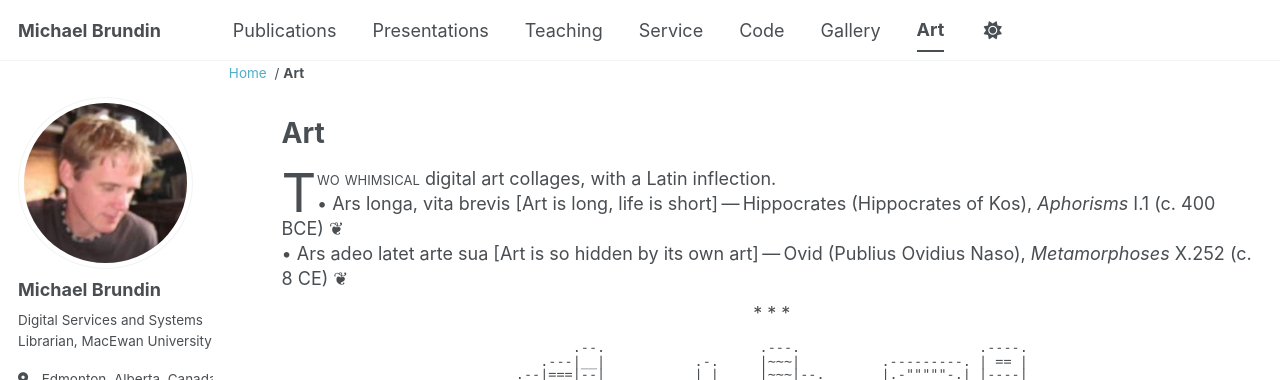
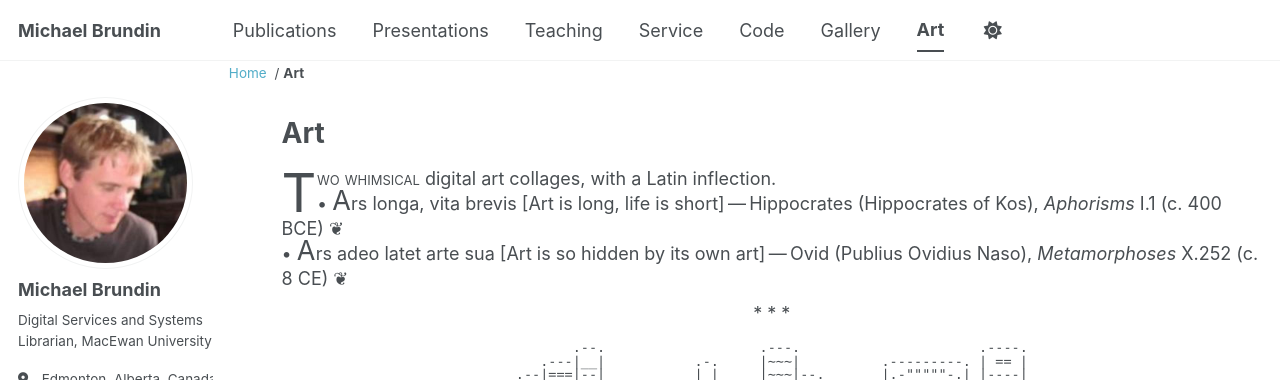
Before and after one commit to brundinm/brundinm.github.io, a Jekyll site: the page built from _pages/art.html, in a window 1280 px wide. Shown: the top 380 px of the page. Built offline with Jekyll 4.4.1, drawn with Linux system fonts in a browser that asks for light colours; some web fonts are replaced; a script bundle is joined from its source files by our own code; library files that are not in the unit come from our copies.

Commit message:
Update art.html

```diff
--- a/_pages/art.html
+++ b/_pages/art.html
@@ -29,6 +29,16 @@ ul li {
 }
 .small-caps {
     font-variant: small-caps;
+}
+span.raised-cap {
+    display: inline-block;
+}
+span.raised-cap::first-letter {
+    font-size: 1.5em;
+    float: none;
+    vertical-align: baseline;
+    line-height: 0.5;
+    margin-right: 0.01em;
 }
 .dinkus1 {
     display: table;
@@ -247,8 +257,8 @@ ul li {
 
 <p class="drop-cap">
     T<span class="small-caps">wo whimsical</span> digital art collages, with a Latin inflection.<br />
-    &bull; Ars longa, vita brevis [Art is long, life is short]&thinsp;&mdash;&thinsp;Hippocrates (Hippocrates of Kos), <em>Aphorisms</em> I.1 (c. 400 BCE) &#10086;<br />
-    &bull; Ars adeo latet arte sua [Art is so hidden by its own art]&thinsp;&mdash;&thinsp;Ovid (Publius Ovidius Naso), <em>Metamorphoses</em> X.252 (c. 8 CE) &#10086;
+    &bull; <span class="raised-cap">A</span>rs longa, vita brevis [Art is long, life is short]&thinsp;&mdash;&thinsp;Hippocrates (Hippocrates of Kos), <em>Aphorisms</em> I.1 (c. 400 BCE) &#10086;<br />
+    &bull; <span class="raised-cap">A</span>rs adeo latet arte sua [Art is so hidden by its own art]&thinsp;&mdash;&thinsp;Ovid (Publius Ovidius Naso), <em>Metamorphoses</em> X.252 (c. 8 CE) &#10086;
 </p>
 
 <p class="dinkus1" role="separator" aria-label="Dinkus section break" tabindex="-1">
```
